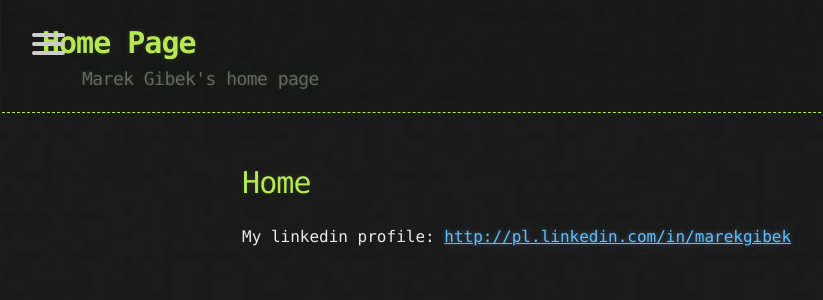
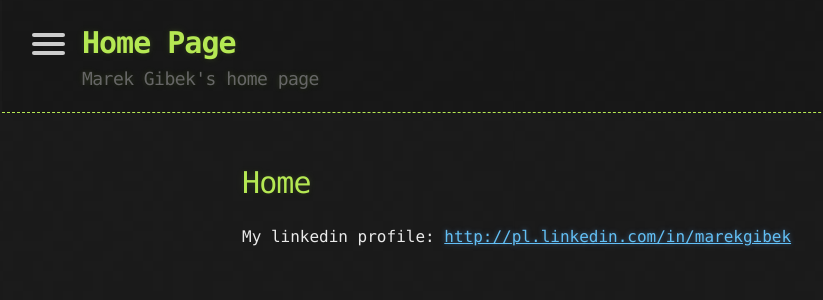
Before and after one commit to marek-g/marek-g.github.io, a Jekyll site: the page built from index.md, in a window 1280 px wide. Shown: the top 300 px of the page, without its empty margins (18-841 px from the left). Built offline with Jekyll 4.4.1, drawn with Linux system fonts in a browser that asks for light colours.

Commit message:
Header sizing.

```diff
--- a/_sass/jekyll-theme-hacker.scss
+++ b/_sass/jekyll-theme-hacker.scss
@@ -61,7 +61,7 @@ header {
 header h1 {
   font-size: 30px;
   line-height: 1.5;
-  margin: 0 0 0 -40px;
+  margin: 0 0 0 0px;
   font-weight: bold;
   font-family: Monaco, "Bitstream Vera Sans Mono", "Lucida Console", Terminal, monospace;
   color: $conifer;//$header;
@@ -76,6 +76,10 @@ header h1 {
   header h1:before {
     content: "./ ";
     font-size: 24px;
+  }
+
+  header h2 {
+    margin: 0 0 0 40px;
   }
 }
 
```
